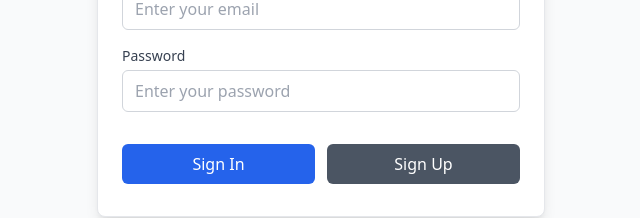
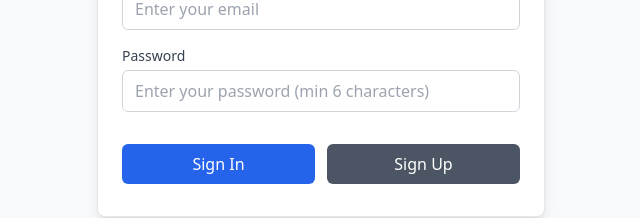
Before and after one commit to Divyadharshana5/Task-manager, a Next.js app in the folder frontend/: page / in a window 1280 px wide. Shown: the part 420-638 px from the top of the page, without its empty margins (319-959 px from the left). Built offline with nearby package versions, Linux system fonts and the light colour scheme.

Commit message:
Validate email and password fields in authentication; disable inputs during loading

```diff
--- a/frontend/app/page.js
+++ b/frontend/app/page.js
@@ -34,13 +34,22 @@ export default function Home() {
   };
 
   const handleAuth = async (isLogin) => {
+    if (!email || !password) {
+      setError("Please fill in all fields");
+      return;
+    }
+    if (password.length < 6) {
+      setError("Password must be at least 6 characters");
+      return;
+    }
+
     const buttonKey = isLogin ? 'signin' : 'signup';
     setLoadingStates(prev => ({ ...prev, [buttonKey]: true }));
     setError("");
     try {
       const endpoint = isLogin ? "login" : "signup";
       const response = await axios.post(`${API_URL}/auth/${endpoint}`, {
-        email,
+        email: email.trim(),
         password,
       });
       localStorage.setItem("token", response.data.token);
@@ -167,6 +176,7 @@ export default function Home() {
                   onChange={(e) => setEmail(e.target.value)}
                   className="w-full px-3 py-2 border border-gray-300 rounded-md focus:outline-none focus:ring-2 focus:ring-blue-500 focus:border-transparent"
                   placeholder="Enter your email"
+                  disabled={loadingStates.signin || loadingStates.signup}
                   required
                 />
               </div>
@@ -180,7 +190,8 @@ export default function Home() {
                   value={password}
                   onChange={(e) => setPassword(e.target.value)}
                   className="w-full px-3 py-2 border border-gray-300 rounded-md focus:outline-none focus:ring-2 focus:ring-blue-500 focus:border-transparent"
-                  placeholder="Enter your password"
+                  placeholder="Enter your password (min 6 characters)"
+                  disabled={loadingStates.signin || loadingStates.signup}
                   required
                 />
               </div>
```
